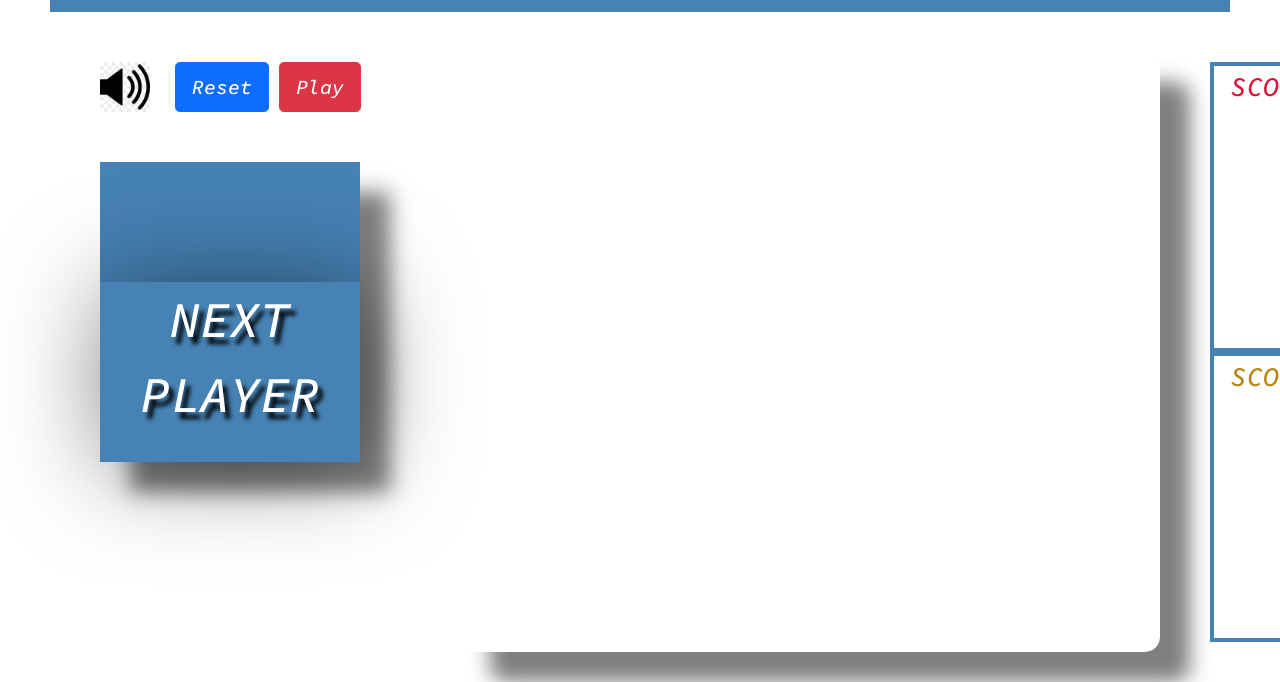
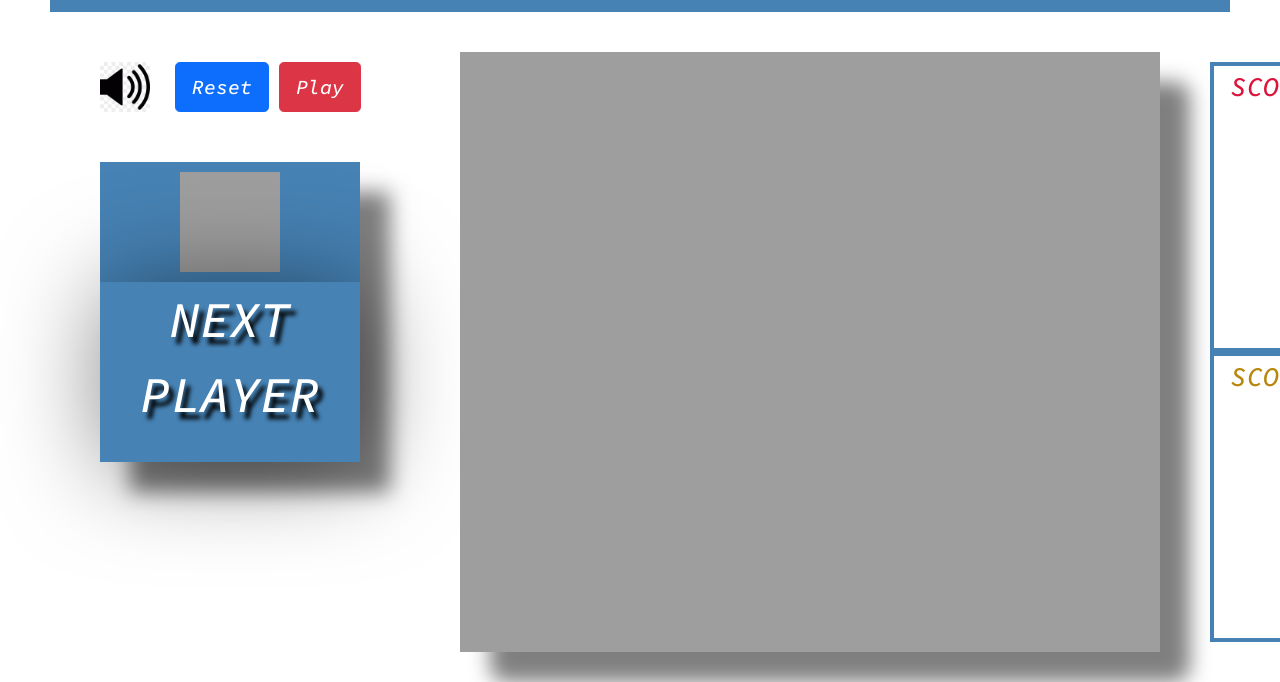
Before and after one commit to nfescame/Game-Ligue-Quatro-Project-game, a plain HTML site: page index.html in a window 1280 px wide. Shown: the part 118-800 px from the top of the page. Drawn offline with nearby package versions, Linux system fonts and the light colour scheme; the site is published under a folder, as on GitHub Pages, so addresses that start at the root find nothing.

Commit message:
concluido

```diff
--- a/styles/style.css
+++ b/styles/style.css
@@ -48,7 +48,7 @@ h1{
 
 }
 .ficha{
-    background-image: url('/img/poker-chips-set.png');
+    background-image: url('../img/poker-chips-set.png');
     background-repeat: repeat-y;
     height: 100px;
     width: 100px;
@@ -68,7 +68,7 @@ h1{
     background-position: 0px 100px;
 }
 #container {
-    background-image: url('/img/tile.png');
+    background-image: url('../img/tile.png');
     background-repeat: repeat-y;
     background-size: 700px 600px;
     position: relative;
```
